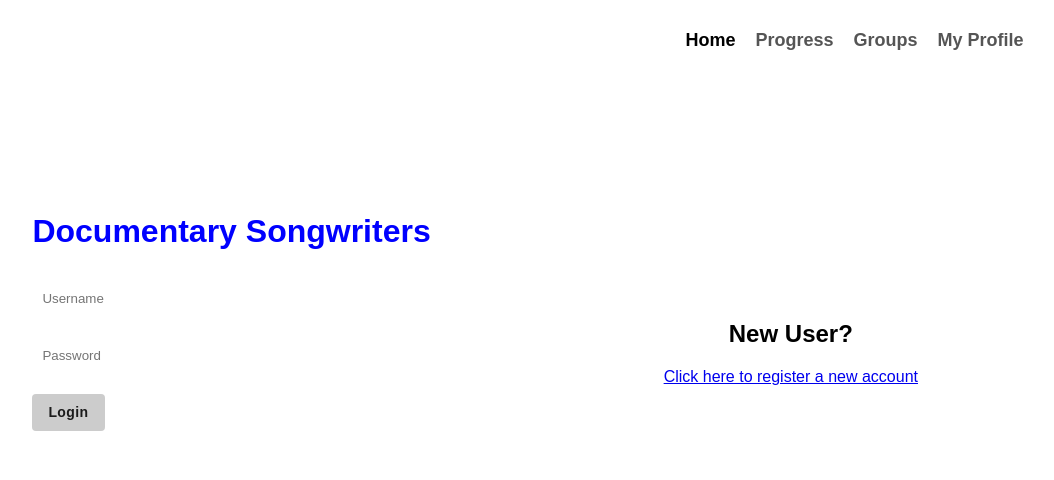
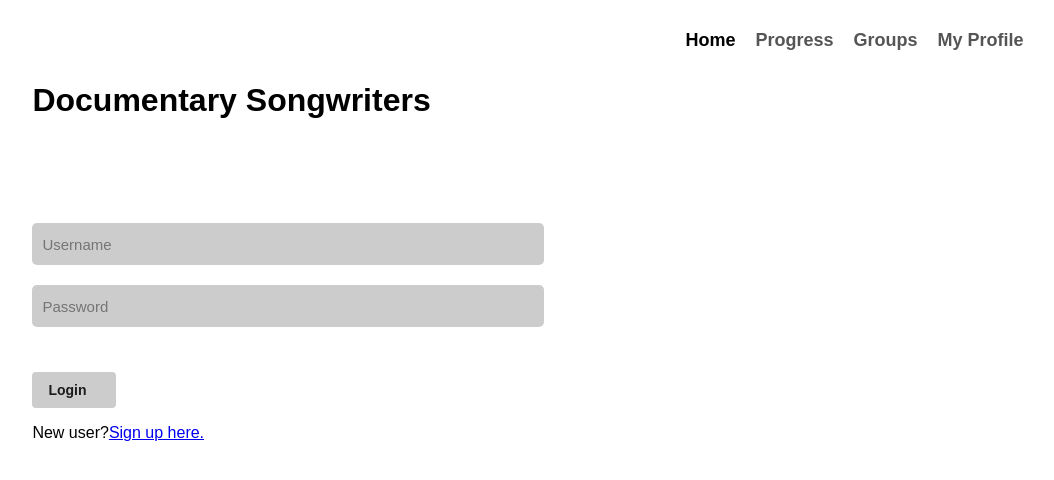
Before and after one commit to brooksofmaine/Documentary-Songwriters, a React (Create React App) app in the folder client/: page / in a window 1280 px wide. Shown: the top 480 px of the page, without its empty margins (102-1156 px from the left). Built offline with nearby package versions, Linux system fonts and the light colour scheme.

Commit message:
Updated with registration form and fake authentication; cleaned up CSS on registration page

```diff
--- a/client/src/Authentication/LoginForm.css
+++ b/client/src/Authentication/LoginForm.css
@@ -1,4 +1,55 @@
-.flex_container {
+
+.LoginForm input {
+    height: 40px;
+    border: none;
+    padding-left: 10px;
+    margin-bottom: 20px;
+    background-color: #cccccc;
+    border-radius: 5px;
+    font-size: 15px;
+}
+/* TODO: Find better workaround for this issue with input heights */
+.auth-form.registration {
+    height: 50vh;
+    justify-content: space-around;
+}
+.auth-form.registration input {
+    height: 2.5em;
+}
+
+.auth-form input:focus {
+    outline: none;
+    -webkit-box-shadow: 0px 0px 7px 0px rgba(19,83,245,1);
+    -moz-box-shadow: 0px 0px 7px 0px rgba(19,83,245,1);
+    box-shadow: 0px 0px 7px 0px rgba(19,83,245,1);
+}
+
+.auth-form {
+    width: 40vw;
+    height: 100%;
+    display: flex;
+    flex-direction: column;
+    /* justify-content: space-between;   */
+}
+.login-area {
+    margin-top: 13vh;
+    display: flex;
+    flex-direction: row;
+    justify-content: space-between;
+    height: 40vh;
+    width: 80vw;
+}
+.user-prompt {
+    text-align: center;
+    width: 50%;
+}
+
+.LoginForm .Button {
+    margin-top: 25px;
+    max-width: 10%;
+}
+
+/* .flex_container {
     display: flex;
     flex-direction: row;
 }
@@ -30,6 +81,9 @@
     border: none;
     padding-left: 10px;
     margin-bottom: 20px;
+    background-color: #cccccc;
+    border-radius: 5px;
+
 }
 
 .login-input:focus {
@@ -43,3 +97,7 @@
     display: flex;
     flex-direction: column;
 }
+
+.loginform .Button {
+    max-width: 10%;
+}  */
--- a/client/src/Authentication/LoginForm.js
+++ b/client/src/Authentication/LoginForm.js
@@ -14,53 +14,93 @@ class LoginForm extends React.Component {
     constructor(props) {
         super(props)
         this.state = {
-            loginFunction: 0
+            loginState: 0
+        }
+        this.authenticate = this.authenticate.bind(this)
+        this.renderForm = this.renderForm.bind(this)
+        this.simulateLogin = this.simulateLogin.bind(this)
+    }
+
+    // fake async function to authenticate
+    authenticate(username, password) {
+        // return({auth : true})
+        return new Promise(resolve => {
+            setTimeout(() => {
+                console.log("Authorizing user...")
+                resolve({auth: true});
+            }, 1000)
+        })
+
+
+    }
+
+    renderForm() {
+        if (this.state.loginState == 0) {
+            return this.renderLogin()
+        } else {
+            return this.renderRegister()
         }
     }
 
-    login() {
+    async simulateLogin() {
+        var user = "";
+        var pass = "";
+        const loginAuth = await this.authenticate(user, pass)
+        if (loginAuth.auth == true) {
+            window.location.href = "/api/home"
+        }
+    }
+
+    renderLogin() {
         return(
-            <form className="form">
-            <input className="login-input" type="text" placeholder="Username" name="Username"/>
-            <input className="login-input" type="password" placeholder="Password" name="Password"/>
-            <Link to="/api/home">
-                <Button name="Login"/>
-            </Link>
+            <form className="auth-form">
+                <input className="login-input" type="text" placeholder="Username" name="Username"/>
+                <input className="login-input" type="password" placeholder="Password" name="Password"/>
+                <Button name="Login" onClick={this.simulateLogin}/>
+                <p>New user?
+                    <a href="#" onClick={() => {
+                        this.setState({loginState: 1})
+                    }}>
+                        Sign up here.</a>
+                </p>
             </form>
         )
     }
 
-    register() {
+    renderRegister() {
         return(
-            <form>
-            <input className="login-input" type="text" placeholder="Username" name="Email"/>
-            <input className="login-input" type="password" placeholder="Password" name="Password"/>
-            <input className="login-input" type="password" placeholder="Confirm Password" name="Confirm Password"/>
-            <Link to="/api/home">
-                <Button name="Register"/>
-            </Link>
+            <form className="auth-form registration">
+                <input className="login-input" type="text" placeholder="Username" name="Email"/>
+                <input className="login-input" type="password" placeholder="Password" name="Password"/>
+                <input className="login-input" type="password" placeholder="Confirm Password" name="Confirm Password"/>
+                <Button name="Register" onClick={this.simulateLogin}/>
+                <p>Already have an account?
+                    <a href="#" onClick={() => {
+                        this.setState({loginState: 0})
+                    }}>
+                        Log in here.</a>
+                </p>
+
             </form>
         )
     }
 
-    // handleClick(loginState) {
-    //     this.setState({})
-    // }
-
     render() {
         return (
-            <div className="loginform">
-                <h1 className={"Title"}>Documentary Songwriters</h1>
-                <div className="login_area flex_container">
-                    <div className={"user_login login_section"}>
-                        {this.login()}
+            <div className="LoginForm">
+                <h1 className="Title">Documentary Songwriters</h1>
+                <div className="login-area">
+                    <div>
+                        {this.renderForm()}
                     </div>
-                    <div className={"new_user_prompt login_section"}>
-                        <h2>New User?</h2>
-                        {/* eslint-disable-next-line */}
-                        <a href={"#"} >Click here to register a new account</a>
+                    {/* TODO: Clean Up: */}
+                    <div className="user-prompt">
+
+                        {/* <h2>New User?</h2>
+                        <a href="#">Click here to register a new account.</a> */}
                     </div>
                 </div>
+
             </div>
         )
     }
--- a/client/src/Button.css
+++ b/client/src/Button.css
@@ -1,14 +1,14 @@
 .Button {
     color: rgba(0, 0, 0, 0.87);
-    padding: 6px 16px;
+    padding: 10px 16px;
     font-size: 0.875rem;
-    box-sizing: border-box;
-    line-height: 1.75;
+    /* box-sizing: border-box; */
+    /* line-height: 1.75; */
     border-radius: 4px;
-    letter-spacing: 0.02857em;
+    /* letter-spacing: 0.02857em; */
     font-weight: bold;
     cursor: pointer;
-
+    text-decoration: none;
     border: 0;
     margin: 0;
     display: inline-flex;
@@ -18,6 +18,8 @@
     background-color: #cccccc;
 }
 
+
+
 .Button > a:visited {
     color: #000;
 }
--- a/client/src/Button.js
+++ b/client/src/Button.js
@@ -4,9 +4,16 @@ import './Button.css'
 class Button extends React.Component {
     render() {
         return (
-            <p className="Button">
-                <a href={this.props.url}>{this.props.name}</a>
-            </p>
+            // <button className="Button" onClick={() => {
+            //     this.props.to ?
+            //     (location.href = this.props.to) :
+            //     this.props.onClick
+            // }}>
+            //     {this.props.name}
+            // </button>
+            // <p className="Button">
+                <a className="Button" onClick={this.props.onClick} href={this.props.url}>{this.props.name}</a>
+            // </p>
         );
     }
 }
```
